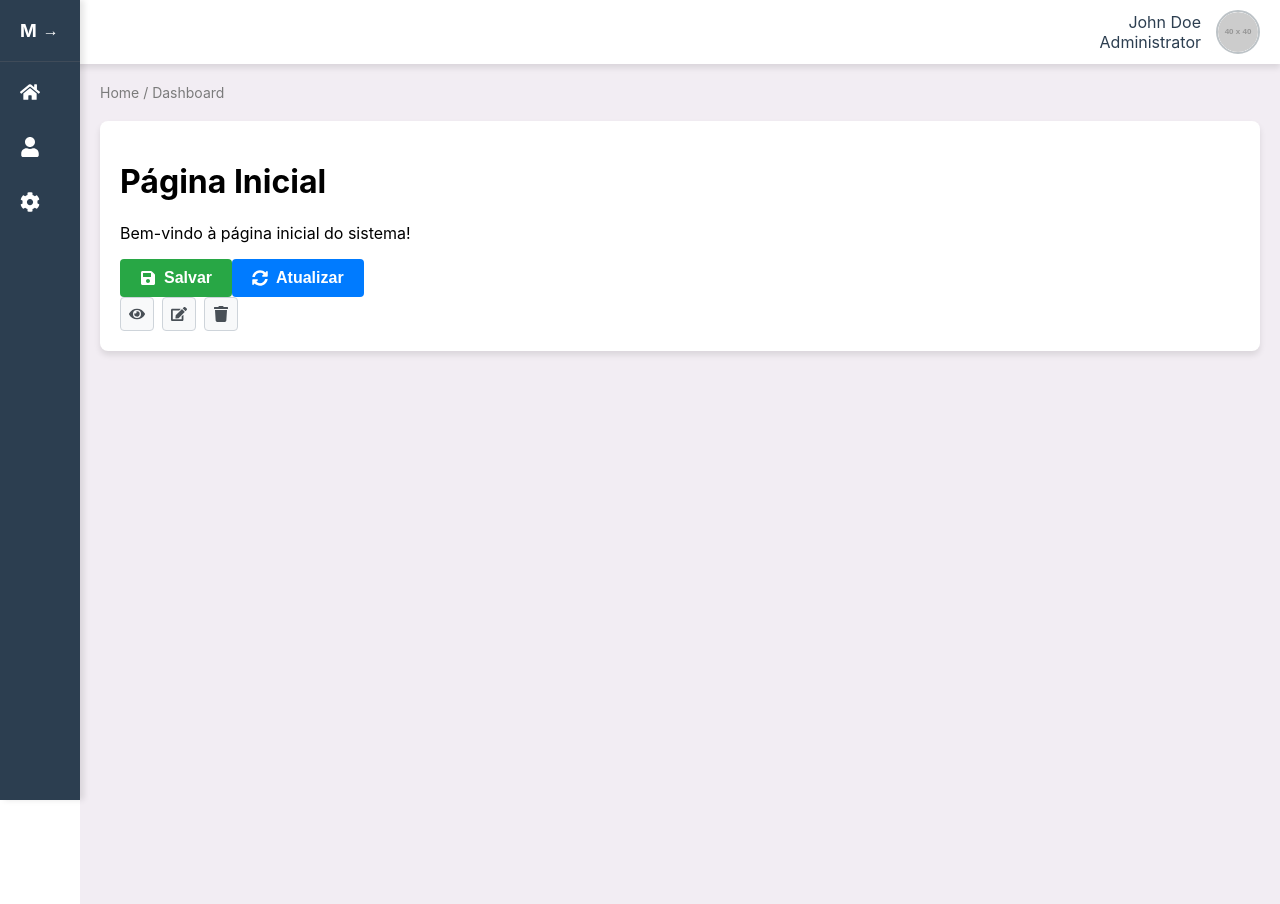
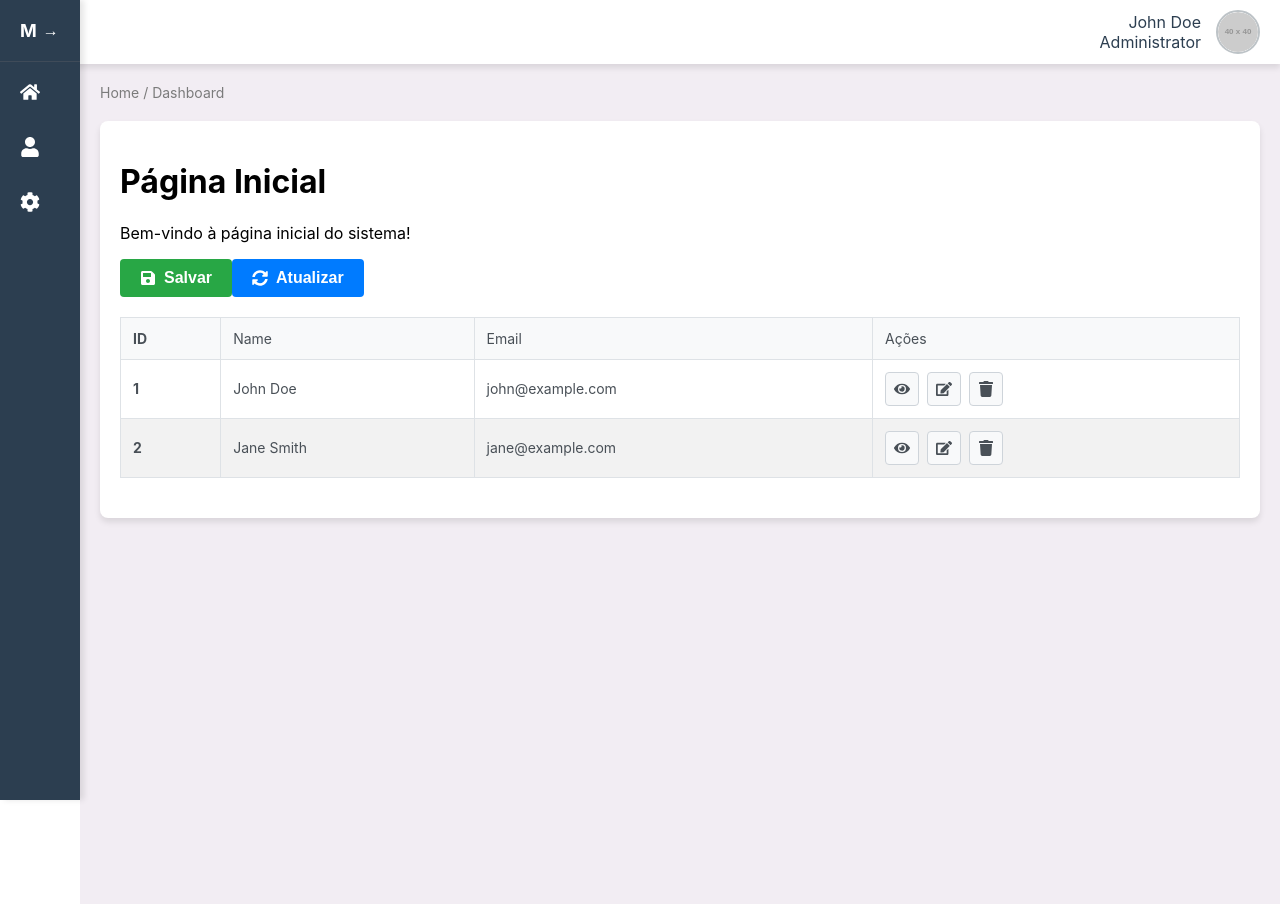
Before and after one commit to maurofidelis/freakit, a React (Create React App) app: page / in a window 1280 px wide. Built offline with nearby package versions, Linux system fonts and the light colour scheme.

Commit message:
adicionando CustomTable e atualizando documentação

```diff
--- /dev/null
+++ b/src/components/Tables/CustomTable.jsx
@@ -0,0 +1,47 @@
+import React from 'react';
+import PropTypes from 'prop-types';
+import { TableContainer, Table, TableHead, TableRow, TableCell, TableBody } from './CustomTable.styles';
+
+const CustomTable = ({ columns, data, renderActions }) => (
+  <TableContainer>
+    <Table>
+      <TableHead>
+        <TableRow>
+          {columns.map((column) => (
+            <TableCell key={column.field}>{column.headerName}</TableCell>
+          ))}
+          {renderActions && <TableCell>Ações</TableCell>}
+        </TableRow>
+      </TableHead>
+      <TableBody>
+        {data.map((row, rowIndex) => (
+          <TableRow key={rowIndex}>
+            {columns.map((column) => (
+              <TableCell key={column.field}>{row[column.field]}</TableCell>
+            ))}
+            {renderActions && (
+              <TableCell>{renderActions(row)}</TableCell>
+            )}
+          </TableRow>
+        ))}
+      </TableBody>
+    </Table>
+  </TableContainer>
+);
+
+CustomTable.propTypes = {
+  columns: PropTypes.arrayOf(
+    PropTypes.shape({
+      field: PropTypes.string.isRequired,
+      headerName: PropTypes.string.isRequired,
+    })
+  ).isRequired,
+  data: PropTypes.arrayOf(PropTypes.object).isRequired,
+  renderActions: PropTypes.func,
+};
+
+CustomTable.defaultProps = {
+  renderActions: null,
+};
+
+export default CustomTable;
--- /dev/null
+++ b/src/components/Tables/CustomTable.styles.js
@@ -0,0 +1,40 @@
+import styled from 'styled-components';
+
+export const TableContainer = styled.div`
+  width: 100%;
+  overflow-x: auto;
+  margin: 20px 0;
+`;
+
+export const Table = styled.table`
+  width: 100%;
+  border-collapse: collapse;
+  background-color: #fff;
+  box-shadow: 0 2px 4px rgba(0, 0, 0, 0.1);
+`;
+
+export const TableHead = styled.thead`
+  background-color: #f8f9fa;
+`;
+
+export const TableRow = styled.tr`
+  &:nth-child(even) {
+    background-color: #f2f2f2;
+  }
+`;
+
+export const TableCell = styled.td`
+  padding: 12px;
+  border: 1px solid #dee2e6;
+  text-align: left;
+  font-size: 14px;
+  color: #495057;
+
+  &:first-child {
+    font-weight: bold;
+  }
+`;
+
+export const TableBody = styled.tbody`
+  background-color: #fff;
+`;
--- a/src/pages/HomePage.js
+++ b/src/pages/HomePage.js
@@ -2,6 +2,18 @@ import React from "react";
 import SaveButton from "../components/Buttons/SaveButton";
 import UpdateButton from "../components/Buttons/UpdateButton";
 import TableActionButtons from "../components/Buttons/TableActionButtons";
+import CustomTable from "../components/Tables/CustomTable";
+
+const columns = [
+  { field: 'id', headerName: 'ID' },
+  { field: 'name', headerName: 'Name' },
+  { field: 'email', headerName: 'Email' },
+];
+
+const data = [
+  { id: 1, name: 'John Doe', email: 'john@example.com' },
+  { id: 2, name: 'Jane Smith', email: 'jane@example.com' },
+];
 
 const HomePage = () => {
   return (
@@ -10,7 +22,17 @@ const HomePage = () => {
       <p>Bem-vindo à página inicial do sistema!</p>
       <SaveButton />
       <UpdateButton />
-      <TableActionButtons />
+      <CustomTable
+        columns={columns}
+        data={data}
+        renderActions={(row) =>(
+          <TableActionButtons
+            onView={() => console.log('View', row)}
+            onEdit={() => console.log('Edit', row)}
+            onDelete={() => console.log('Delete', row)}
+          />
+        )}
+      />
     </div>
   );
 };
```
Also changed, not shown: 1 other file (tests, documents, lock files or other folders).
